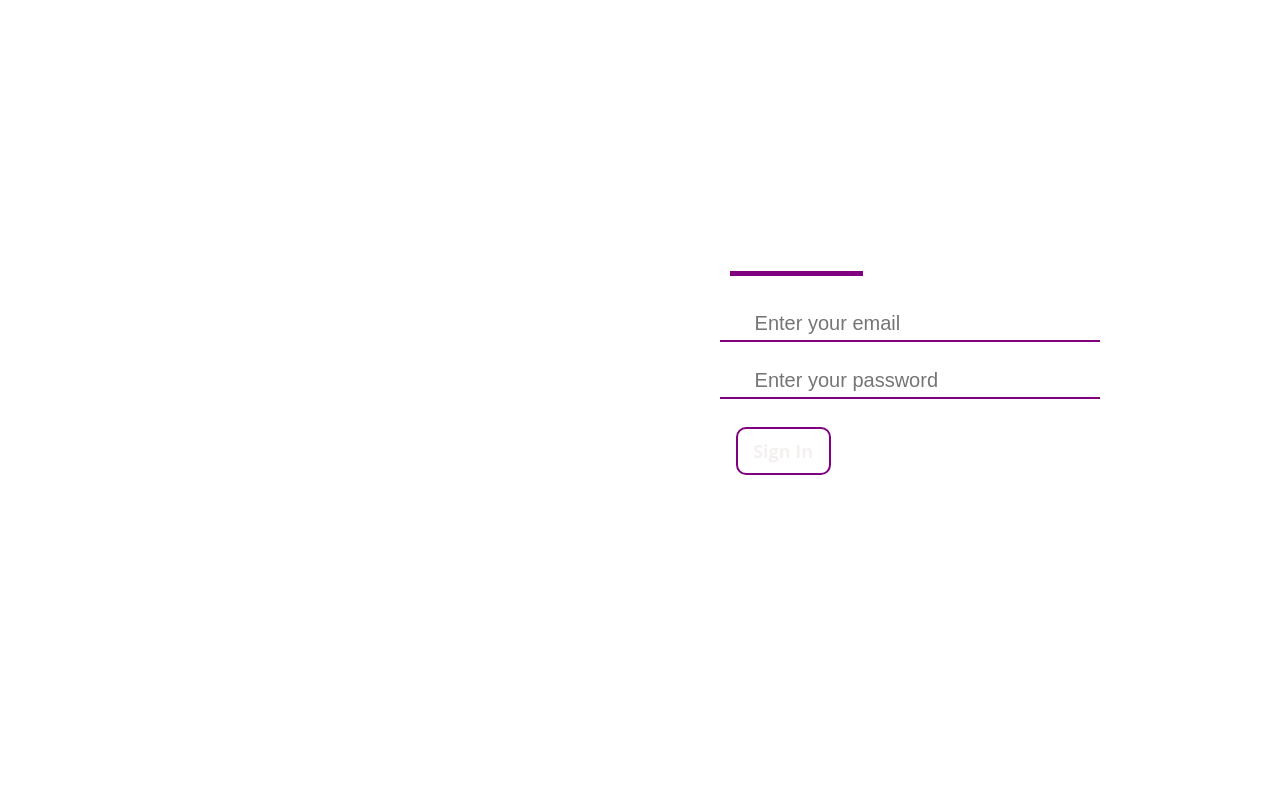
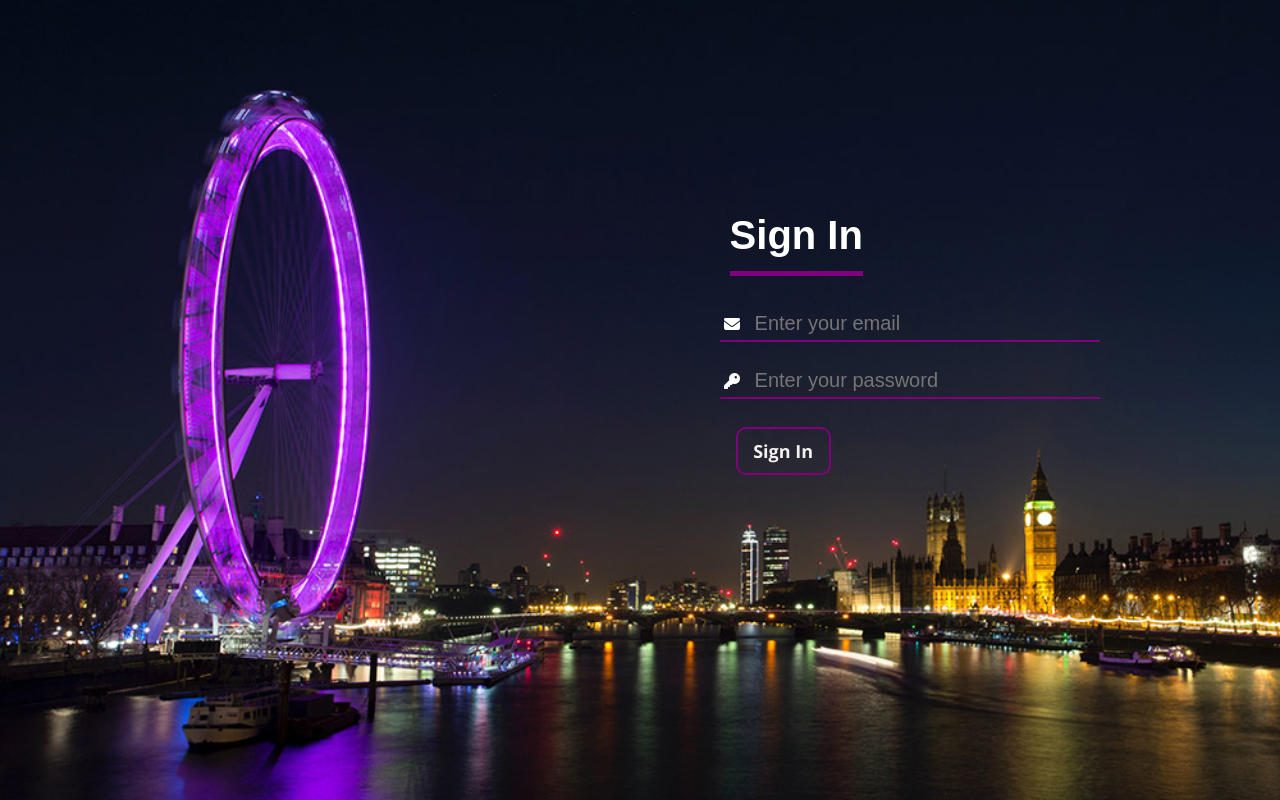
Before and after one commit to 333Hritick/loginpage, a plain HTML site: page index.html in a window 1280 px wide. Drawn offline with nearby package versions, Linux system fonts and the light colour scheme; a web font is replaced by a local one.

Commit message:
Update style.css

```diff
--- a/style.css
+++ b/style.css
@@ -8,7 +8,7 @@
 padding: 0;
 }
 body{
-    background: url('img/london.jpg') no-repeat center center fixed;
+    background: url('london.jpg') no-repeat center center fixed;
     background-size: cover;
 }
 .box{
```
